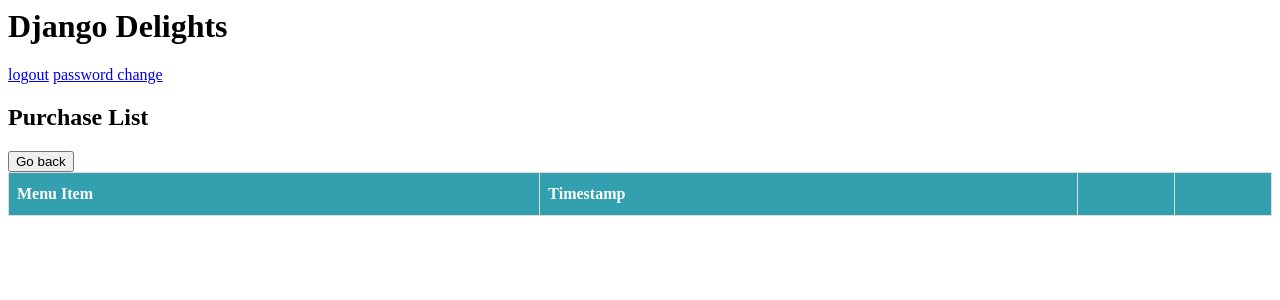
After one commit to jbierc/django_delights, a Django app: page /purchase/list in a window 1280 px wide. The commit adds this page. Shown: the top 300 px of the page. Run offline with Django 4.2, Linux system fonts and the light colour scheme; a user stored in the database is signed in; data that the repository does not hold is empty.

Commit message:
purchase views

```diff
--- a/django_delights/delights_app/forms.py
+++ b/django_delights/delights_app/forms.py
@@ -33,3 +33,9 @@ class RecipeRequirementsUpdateForm(forms.ModelForm):
   class Meta:
     model = RecipeRequirements
     fields = ('menu_item', 'ingredient', 'quantity')
+
+#purchase forms
+class PurchaseUpdateForm(forms.ModelForm):
+  class Meta:
+    model = Purchase
+    fields = ('menu_item', 'timestamp')
--- /dev/null
+++ b/django_delights/delights_app/templates/delights_app/purchase_list.html
@@ -0,0 +1,26 @@
+{% extends "base.html" %}
+
+{% load static%}
+<link rel="stylesheet" type="text/css" href='{% static "style.css" %}'>
+
+{% block content %}
+<h2>Purchase List</h2>
+<a href="{% url 'home' %}"><input type="button" value="Go back"/></a>
+<table id="purchase">
+    <tr>
+        <th>Menu Item</th>
+        <th>Timestamp</th>
+        <th></th>
+        <th></th>
+    </tr>
+    {% for purchase in purchase_list %}
+    <tr>
+        <td>{{ purchase.menu_item }}</td>
+        <td>{{ purchase.timestamp }}</td>
+        <td><a href="{% url 'purchaseupdate' purchase.id %}"><button>Edit</button></a></td>
+        <td><a href="{% url 'purchasedelete' purchase.id %}"><button>Delete</button></a></td>
+    </tr>
+    {% endfor%}
+</table>
+
+{% endblock %}
--- a/django_delights/delights_app/templates/home.html
+++ b/django_delights/delights_app/templates/home.html
@@ -6,8 +6,9 @@
 {% if user.username %}
 <h4>Welcome {{ user.username }}</h4>
 <a href="{% url 'ingredientlist' %}">Ingredients</a>
-<a href="{% url 'menuitemlist' %}">Menu Item</a>
+<a href="{% url 'menuitemlist' %}">Menu Items</a>
 <a href="{% url 'reciperequirementslist' %}">Recipe Requirements</a>
+<a href="{% url 'purchaselist' %}">Purchase List</a>
 {% endif %}
 
 {% endblock %}
--- a/django_delights/delights_app/urls.py
+++ b/django_delights/delights_app/urls.py
@@ -17,5 +17,8 @@ urlpatterns = [
     path('reciperequirements/list', views.RecipeRequirementsList.as_view(), name='reciperequirementslist'),
     path('reciperequirements/create', views.RecipeRequirementsCreate.as_view(), name="reciperequirementscreate"),
     path('reciperequirements/update/<pk>', views.RecipeRequirementsUpdate.as_view(), name="reciperequirementsupdate"),
-    path('reciperequirements/delete/<pk>', views.RecipeRequirementsDelete.as_view(), name="reciperequirementsdelete")
+    path('reciperequirements/delete/<pk>', views.RecipeRequirementsDelete.as_view(), name="reciperequirementsdelete"),
+    path('purchase/list', views.PurchaseList.as_view(), name='purchaselist'),
+    path('purchase/update/<pk>', views.PurchaseUpdate.as_view(), name="purchaseupdate"),
+    path('purchase/delete/<pk>', views.PurchaseDelete.as_view(), name="purchasedelete")
 ]
--- a/django_delights/delights_app/views.py
+++ b/django_delights/delights_app/views.py
@@ -81,3 +81,15 @@ class RecipeRequirementsDelete(LoginRequiredMixin, DeleteView):
   success_url = reverse_lazy("reciperequirementslist")
 
 #purchase views
+class PurchaseList(LoginRequiredMixin, ListView):
+  model = Purchase
+
+class PurchaseUpdate(LoginRequiredMixin, UpdateView):
+  model = Purchase
+  template_name = "delights_app/purchase_update_form.html"
+  form_class = PurchaseUpdateForm
+
+class PurchaseDelete(LoginRequiredMixin, DeleteView):
+  model = Purchase
+  template_name = "delights_app/purchase_delete_form.html"
+  success_url = reverse_lazy("purchaselist")
```
Also changed, not shown: django_delights/delights_app/templates/delights_app/purchase_delete_form.html (added, +12 -0 lines), django_delights/delights_app/templates/delights_app/purchase_update_form.html (added, +12 -0 lines), django_delights/db.sqlite3, 1 other file.
